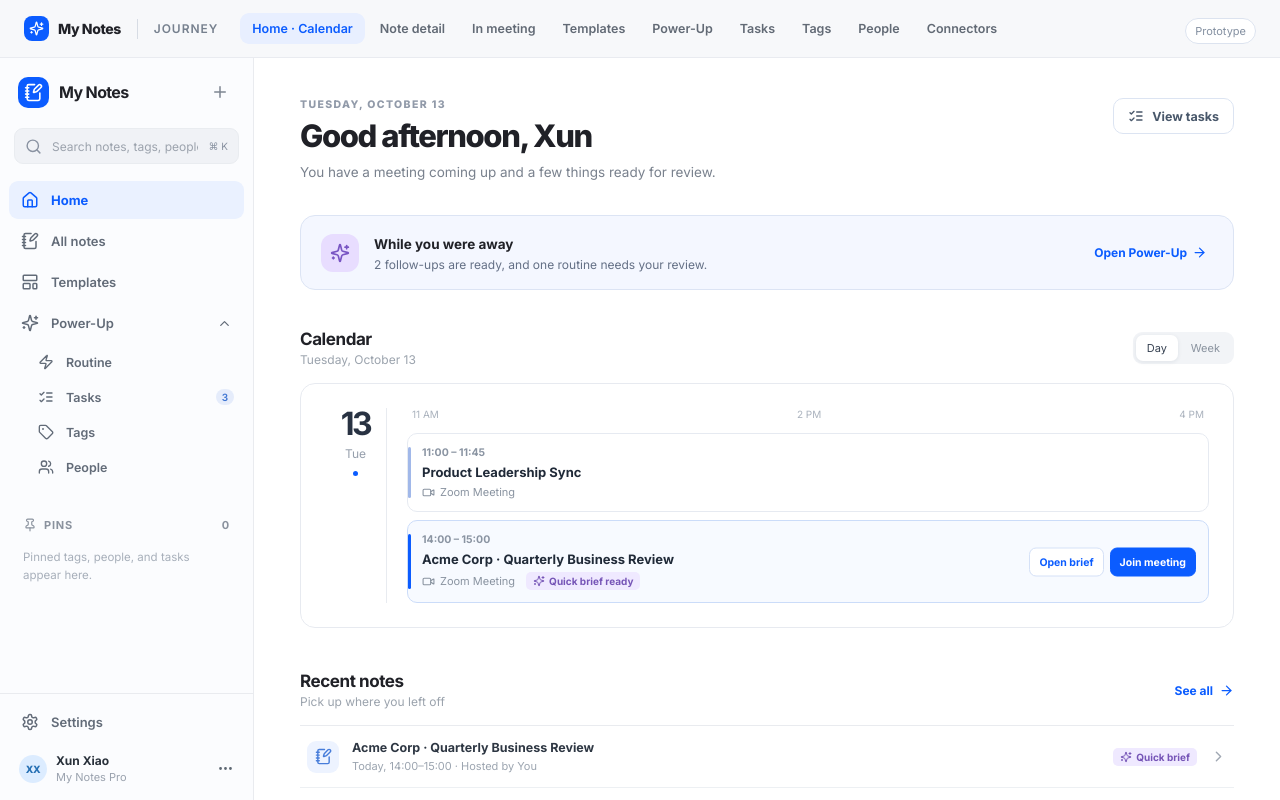
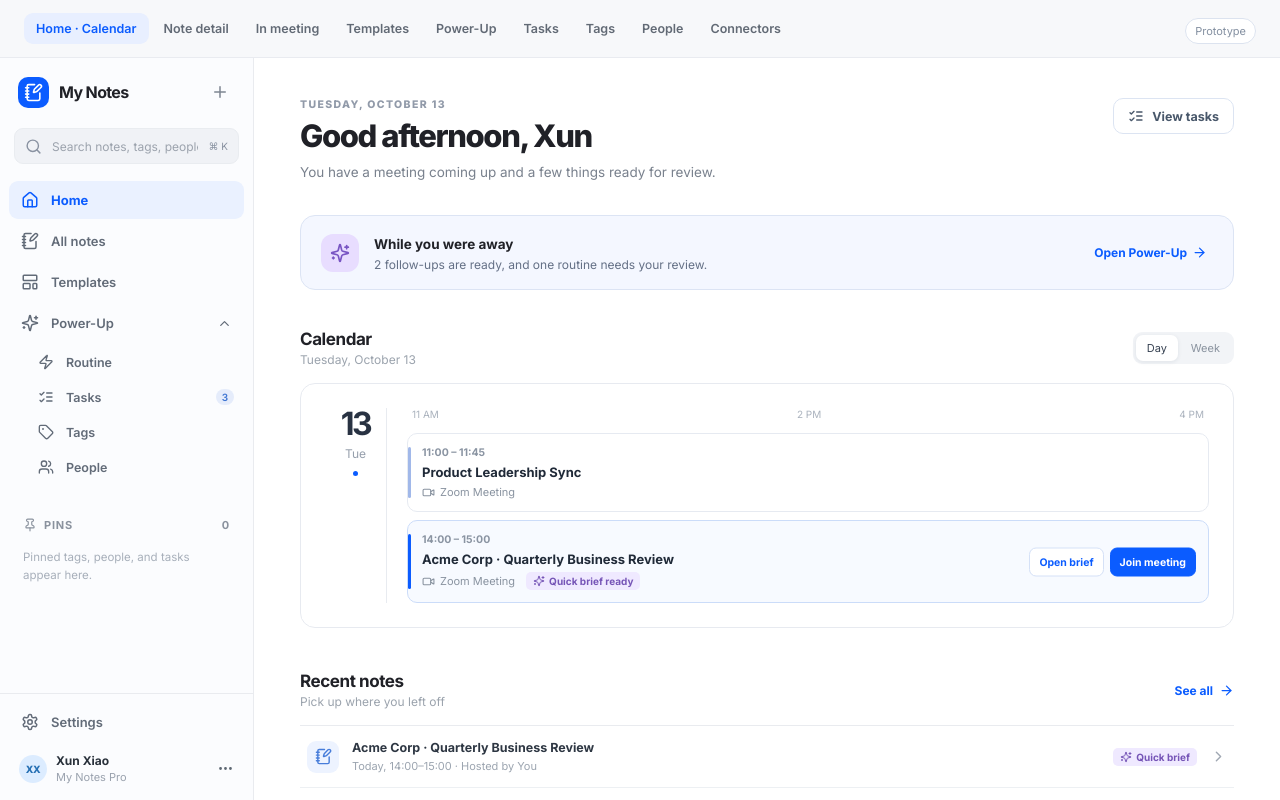
Before and after one commit to squarex1989/mynotes1013, a React (Vite) app: page / in a window 1280 px wide. Built offline with nearby package versions, Linux system fonts and the light colour scheme.

Commit message:
Remove journey brand from top navigation

```diff
--- a/src/main.jsx
+++ b/src/main.jsx
@@ -338,14 +338,6 @@ function App() {
   return (
     <div className="app">
       <header className="scenario-bar">
-        <div className="scenario-brand">
-          <span className="brand-star">
-            <Sparkles size={15} />
-          </span>
-          <strong>My Notes</strong>
-          <span className="scenario-divider" />{" "}
-          <span className="scenario-label">Journey</span>
-        </div>
         <nav aria-label="Prototype scenes">
           {[
             ["home", "Home · Calendar"],
--- a/src/styles.css
+++ b/src/styles.css
@@ -57,38 +57,6 @@ p {
   position: relative;
   z-index: 20;
 }
-.scenario-brand {
-  display: flex;
-  align-items: center;
-  gap: 9px;
-  white-space: nowrap;
-  font-size: 14px;
-}
-.brand-star {
-  width: 25px;
-  height: 25px;
-  display: grid;
-  place-items: center;
-  background: #0b5cff;
-  color: #fff;
-  border-radius: 8px;
-}
-.scenario-brand strong {
-  font-weight: 750;
-  letter-spacing: -0.03em;
-}
-.scenario-divider {
-  height: 20px;
-  border-left: 1px solid #d7dce4;
-  margin: 0 7px;
-}
-.scenario-label {
-  color: #76808e;
-  font-size: 12px;
-  font-weight: 600;
-  text-transform: uppercase;
-  letter-spacing: 0.08em;
-}
 .scenario-bar nav {
   display: flex;
   gap: 3px;
@@ -2673,7 +2641,6 @@ p {
     width: 365px;
     flex-basis: 365px;
   }
-  .scenario-label,
   .prototype-chip {
     display: none;
   }
@@ -2745,12 +2712,6 @@ p {
     padding: 0 10px;
     gap: 10px;
   }
-  .scenario-brand strong {
-    display: none;
-  }
-  .scenario-divider {
-    display: none;
-  }
 }
 @media (max-width: 640px) {
   .app {
```
